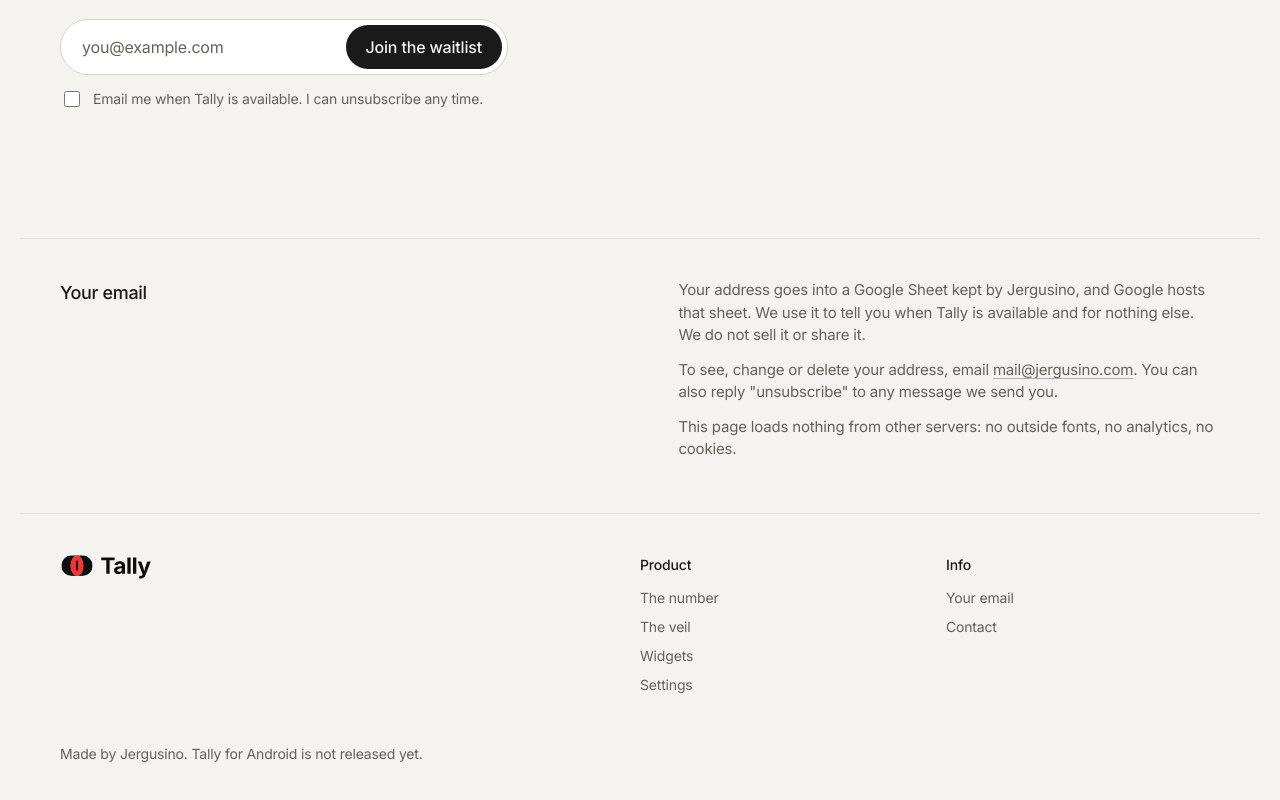
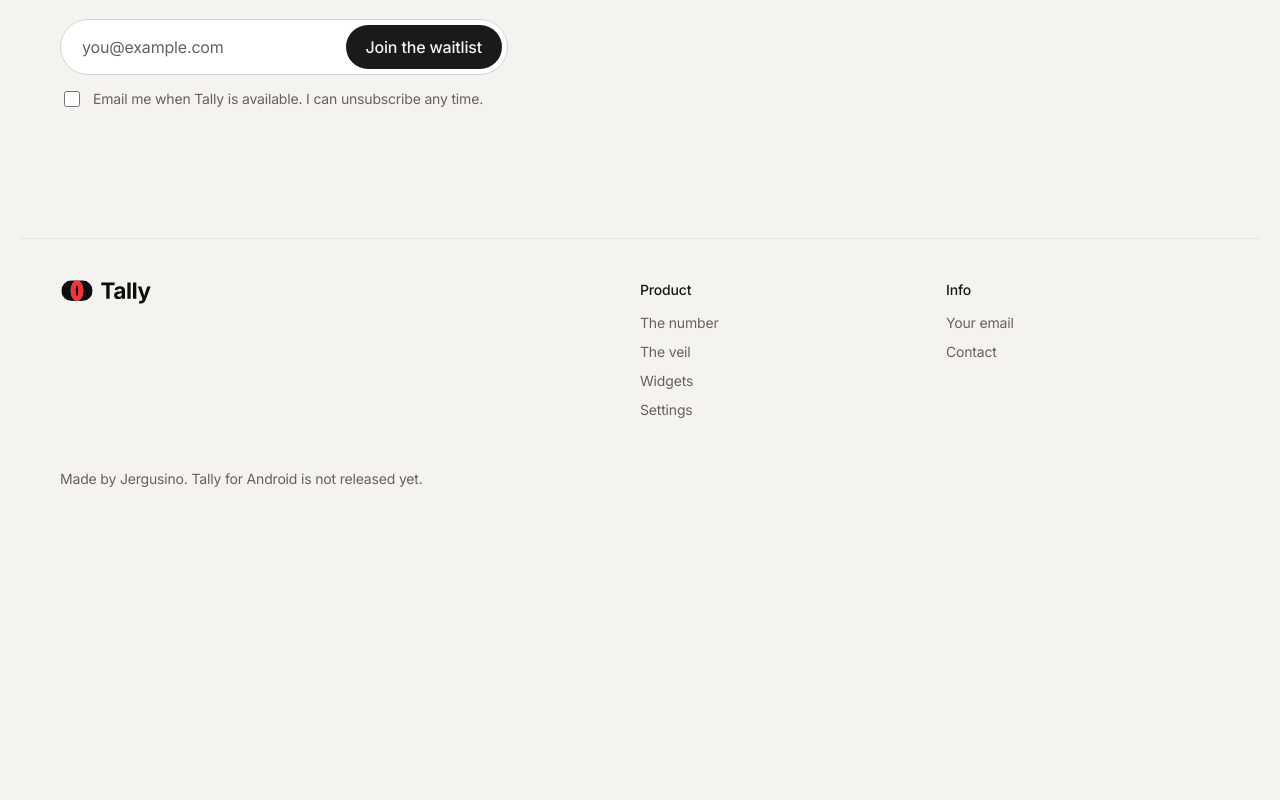
Before and after one commit to jergusino/tally, a plain HTML site: page index.html in a window 1280 px wide. Shown: the part 3787-4587 px from the top of the page. After the commit the page ends 4324 px from the top, so only its background shows below. Drawn offline with Linux system fonts and the light colour scheme.

Commit message:
Update index.html

```diff
--- a/index.html
+++ b/index.html
@@ -202,13 +202,6 @@
       </form>
     </section>
 
-    <section class="wrap privacy" id="privacy" aria-labelledby="priv-h">
-      <h2 id="priv-h">Your email</h2>
-      <p>Your address goes into a Google Sheet kept by Jergusino, and Google hosts that sheet. We use it to tell you when Tally is available and for nothing else. We do not sell it or share it.</p>
-      <p>To see, change or delete your address, email <a href="mailto:mail@jergusino.com">mail@jergusino.com</a>. You can also reply "unsubscribe" to any message we send you.</p>
-      <p>This page loads nothing from other servers: no outside fonts, no analytics, no cookies.</p>
-    </section>
-
     <footer class="wrap foot">
       <div class="foot-cols">
         <div class="foot-brand"><picture><source media="(prefers-color-scheme: dark)" srcset="images/logo-mono-light.svg"><img src="images/logo-mono-dark.svg" alt="Tally" width="140" height="39"></picture></div>
```
